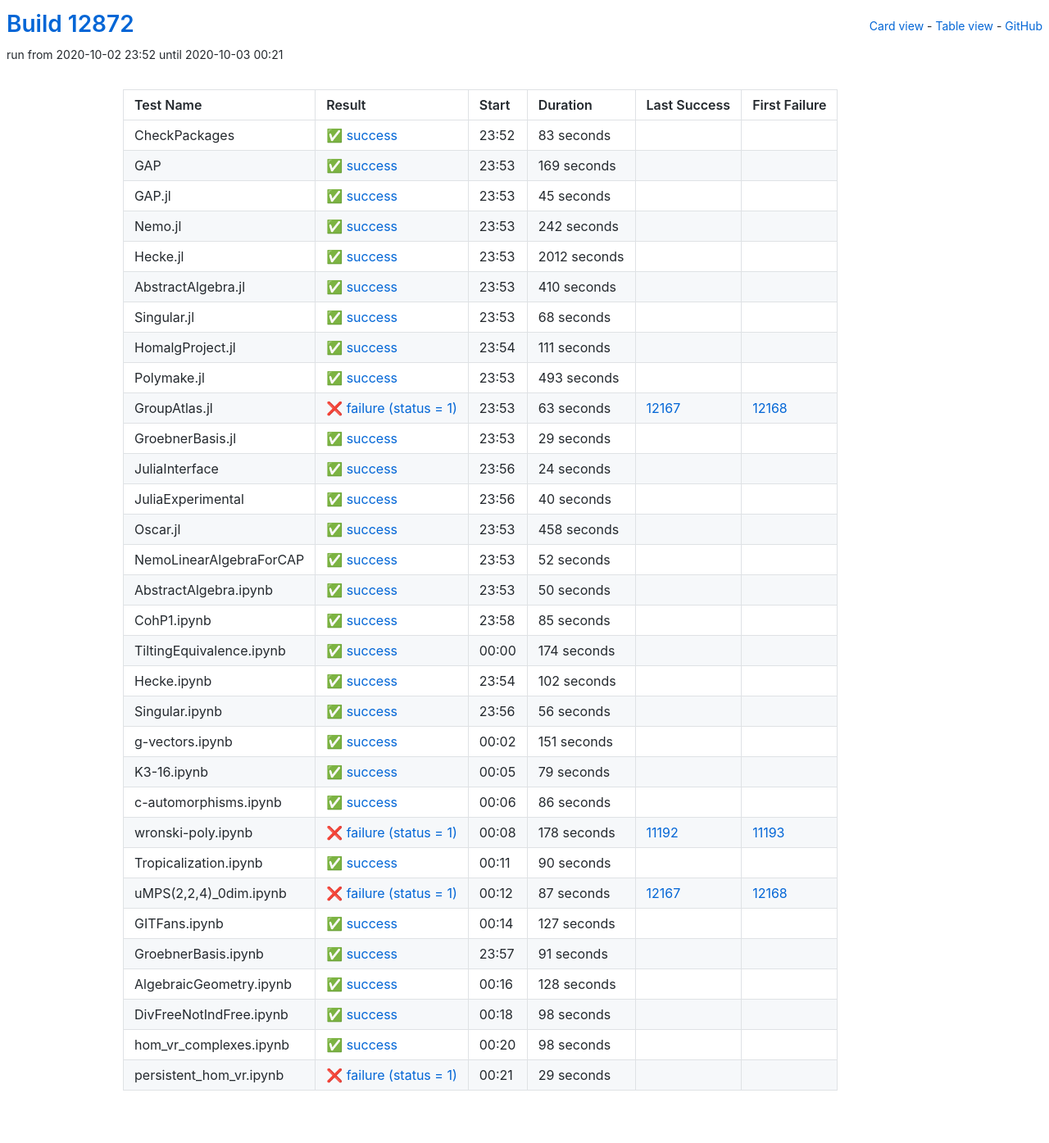
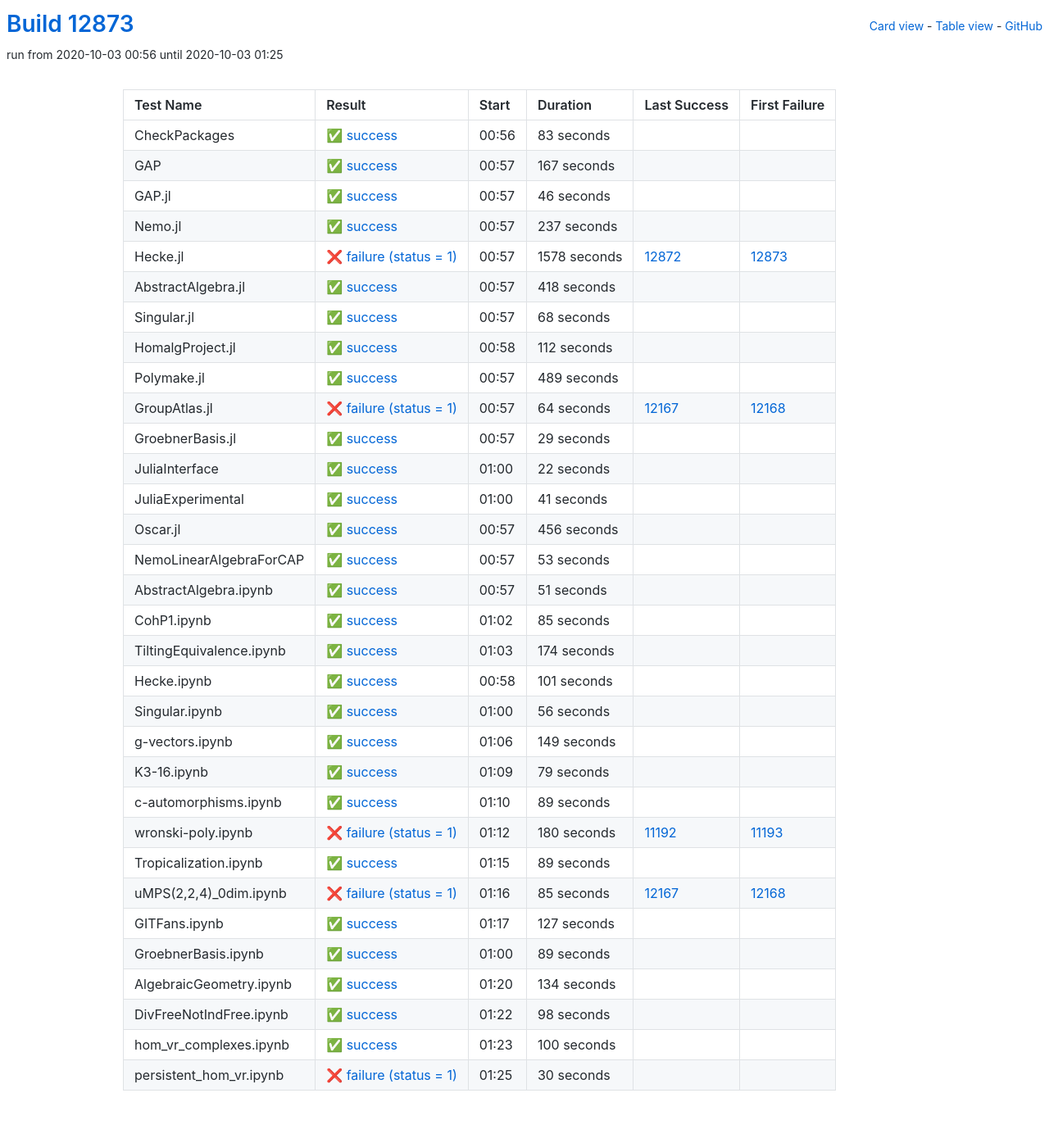
Before and after one commit to oscar-system/oscar-ci-status, a Jekyll site: the page built from table.html, in a window 1280 px wide. Shown: the whole page at 82% size. Built offline with Jekyll 4.4.1, drawn with Linux system fonts in a browser that asks for light colours.

Commit message:
Build #12873

```diff
--- a/_data/ci.yml
+++ b/_data/ci.yml
@@ -1,6 +1,6 @@
 ---
-build: 12872
-build_url: https://oscarci.mathematik.uni-kl.de/job/oscar/12872/
+build: 12873
+build_url: https://oscarci.mathematik.uni-kl.de/job/oscar/12873/
 job: oscar
 organization: oscar-system
 repo: oscar-ci-status
@@ -8,8 +8,8 @@
 tests:
 - name: CheckPackages
   id: checkpackages
-  log: https://oscarci.mathematik.uni-kl.de/job/oscar/12872/artifact/logs/build-12872/CheckPackages.log
-  start: 2020-10-02 23:52
+  log: https://oscarci.mathematik.uni-kl.de/job/oscar/12873/artifact/logs/build-12873/CheckPackages.log
+  start: 2020-10-03 00:56
   success: true
   exitcode: 0
   status: success
@@ -20,68 +20,68 @@
   first_failure_url:
 - name: GAP
   id: gap
-  log: https://oscarci.mathematik.uni-kl.de/job/oscar/12872/artifact/logs/build-12872/GAP.log
-  start: 2020-10-02 23:53
+  log: https://oscarci.mathematik.uni-kl.de/job/oscar/12873/artifact/logs/build-12873/GAP.log
+  start: 2020-10-03 00:57
   success: true
   exitcode: 0
   status: success
-  duration: 169
+  duration: 167
   last_success: false
   last_success_url:
   first_failure: false
   first_failure_url:
 - name: GAP.jl
   id: gap-jl
-  log: https://oscarci.mathematik.uni-kl.de/job/oscar/12872/artifact/logs/build-12872/GAP.jl.log
-  start: 2020-10-02 23:53
+  log: https://oscarci.mathematik.uni-kl.de/job/oscar/12873/artifact/logs/build-12873/GAP.jl.log
+  start: 2020-10-03 00:57
   success: true
   exitcode: 0
   status: success
-  duration: 45
+  duration: 46
   last_success: false
   last_success_url:
   first_failure: false
   first_failure_url:
 - name: Nemo.jl
   id: nemo-jl
-  log: https://oscarci.mathematik.uni-kl.de/job/oscar/12872/artifact/logs/build-12872/Nemo.jl.log
-  start: 2020-10-02 23:53
+  log: https://oscarci.mathematik.uni-kl.de/job/oscar/12873/artifact/logs/build-12873/Nemo.jl.log
+  start: 2020-10-03 00:57
   success: true
   exitcode: 0
   status: success
-  duration: 242
+  duration: 237
   last_success: false
   last_success_url:
   first_failure: false
   first_failure_url:
 - name: Hecke.jl
   id: hecke-jl
-  log: https://oscarci.mathematik.uni-kl.de/job/oscar/12872/artifact/logs/build-12872/Hecke.jl.log
-  start: 2020-10-02 23:53
+  log: https://oscarci.mathematik.uni-kl.de/job/oscar/12873/artifact/logs/build-12873/Hecke.jl.log
+  start: 2020-10-03 00:57
+  success: false
+  exitcode: 1
+  status: failure
+  duration: 1578
+  last_success: 12872
+  last_success_url: https://oscarci.mathematik.uni-kl.de/job/oscar/12872/
+  first_failure: 12873
+  first_failure_url: https://oscarci.mathematik.uni-kl.de/job/oscar/12873/
+- name: AbstractAlgebra.jl
+  id: abstractalgebra-jl
+  log: https://oscarci.mathematik.uni-kl.de/job/oscar/12873/artifact/logs/build-12873/AbstractAlgebra.jl.log
+  start: 2020-10-03 00:57
   success: true
   exitcode: 0
   status: success
-  duration: 2012
-  last_success: false
-  last_success_url:
-  first_failure: false
-  first_failure_url:
-- name: AbstractAlgebra.jl
-  id: abstractalgebra-jl
-  log: https://oscarci.mathematik.uni-kl.de/job/oscar/12872/artifact/logs/build-12872/AbstractAlgebra.jl.log
-  start: 2020-10-02 23:53
-  success: true
-  exitcode: 0
-  status: success
-  duration: 410
+  duration: 418
   last_success: false
   last_success_url:
   first_failure: false
   first_failure_url:
 - name: Singular.jl
   id: singular-jl
-  log: https://oscarci.mathematik.uni-kl.de/job/oscar/12872/artifact/logs/build-12872/Singular.jl.log
-  start: 2020-10-02 23:53
+  log: https://oscarci.mathematik.uni-kl.de/job/oscar/12873/artifact/logs/build-12873/Singular.jl.log
+  start: 2020-10-03 00:57
   success: true
   exitcode: 0
   status: success
@@ -92,44 +92,44 @@
   first_failure_url:
 - name: HomalgProject.jl
   id: homalgproject-jl
-  log: https://oscarci.mathematik.uni-kl.de/job/oscar/12872/artifact/logs/build-12872/HomalgProject.jl.log
-  start: 2020-10-02 23:54
+  log: https://oscarci.mathematik.uni-kl.de/job/oscar/12873/artifact/logs/build-12873/HomalgProject.jl.log
+  start: 2020-10-03 00:58
   success: true
   exitcode: 0
   status: success
-  duration: 111
+  duration: 112
   last_success: false
   last_success_url:
   first_failure: false
   first_failure_url:
 - name: Polymake.jl
   id: polymake-jl
-  log: https://oscarci.mathematik.uni-kl.de/job/oscar/12872/artifact/logs/build-12872/Polymake.jl.log
-  start: 2020-10-02 23:53
+  log: https://oscarci.mathematik.uni-kl.de/job/oscar/12873/artifact/logs/build-12873/Polymake.jl.log
+  start: 2020-10-03 00:57
   success: true
   exitcode: 0
   status: success
-  duration: 493
+  duration: 489
   last_success: false
   last_success_url:
   first_failure: false
   first_failure_url:
 - name: GroupAtlas.jl
   id: groupatlas-jl
-  log: https://oscarci.mathematik.uni-kl.de/job/oscar/12872/artifact/logs/build-12872/GroupAtlas.jl.log
-  start: 2020-10-02 23:53
+  log: https://oscarci.mathematik.uni-kl.de/job/oscar/12873/artifact/logs/build-12873/GroupAtlas.jl.log
+  start: 2020-10-03 00:57
   success: false
   exitcode: 1
   status: failure
-  duration: 63
+  duration: 64
   last_success: 12167
   last_success_url: https://oscarci.mathematik.uni-kl.de/job/oscar/12167/
   first_failure: 12168
   first_failure_url: https://oscarci.mathematik.uni-kl.de/job/oscar/12168/
 - name: GroebnerBasis.jl
   id: groebnerbasis-jl
-  log: https://oscarci.mathematik.uni-kl.de/job/oscar/12872/artifact/logs/build-12872/GroebnerBasis.jl.log
-  start: 2020-10-02 23:53
+  log: https://oscarci.mathematik.uni-kl.de/job/oscar/12873/artifact/logs/build-12873/GroebnerBasis.jl.log
+  start: 2020-10-03 00:57
   success: true
   exitcode: 0
   status: success
@@ -140,68 +140,68 @@
   first_failure_url:
 - name: JuliaInterface
   id: juliainterface
-  log: https://oscarci.mathematik.uni-kl.de/job/oscar/12872/artifact/logs/build-12872/JuliaInterface.log
-  start: 2020-10-02 23:56
+  log: https://oscarci.mathematik.uni-kl.de/job/oscar/12873/artifact/logs/build-12873/JuliaInterface.log
+  start: 2020-10-03 01:00
   success: true
   exitcode: 0
   status: success
-  duration: 24
+  duration: 22
   last_success: false
   last_success_url:
   first_failure: false
   first_failure_url:
 - name: JuliaExperimental
   id: juliaexperimental
-  log: https://oscarci.mathematik.uni-kl.de/job/oscar/12872/artifact/logs/build-12872/JuliaExperimental.log
-  start: 2020-10-02 23:56
+  log: https://oscarci.mathematik.uni-kl.de/job/oscar/12873/artifact/logs/build-12873/JuliaExperimental.log
+  start: 2020-10-03 01:00
   success: true
   exitcode: 0
   status: success
-  duration: 40
+  duration: 41
   last_success: false
   last_success_url:
   first_failure: false
   first_failure_url:
 - name: Oscar.jl
   id: oscar-jl
-  log: https://oscarci.mathematik.uni-kl.de/job/oscar/12872/artifact/logs/build-12872/Oscar.jl.log
-  start: 2020-10-02 23:53
+  log: https://oscarci.mathematik.uni-kl.de/job/oscar/12873/artifact/logs/build-12873/Oscar.jl.log
+  start: 2020-10-03 00:57
   success: true
   exitcode: 0
   status: success
-  duration: 458
+  duration: 456
   last_success: false
   last_success_url:
   first_failure: false
   first_failure_url:
 - name: NemoLinearAlgebraForCAP
   id: nemolinearalgebraforcap
-  log: https://oscarci.mathematik.uni-kl.de/job/oscar/12872/artifact/logs/build-12872/NemoLinearAlgebraForCAP.log
-  start: 2020-10-02 23:53
+  log: https://oscarci.mathematik.uni-kl.de/job/oscar/12873/artifact/logs/build-12873/NemoLinearAlgebraForCAP.log
+  start: 2020-10-03 00:57
   success: true
   exitcode: 0
   status: success
-  duration: 52
+  duration: 53
   last_success: false
   last_success_url:
   first_failure: false
   first_failure_url:
 - name: AbstractAlgebra.ipynb
   id: abstractalgebra-ipynb
-  log: https://oscarci.mathematik.uni-kl.de/job/oscar/12872/artifact/logs/build-12872/AbstractAlgebra.ipynb.log
-  start: 2020-10-02 23:53
+  log: https://oscarci.mathematik.uni-kl.de/job/oscar/12873/artifact/logs/build-12873/AbstractAlgebra.ipynb.log
+  start: 2020-10-03 00:57
   success: true
   exitcode: 0
   status: success
-  duration: 50
+  duration: 51
   last_success: false
   last_success_url:
   first_failure: false
   first_failure_url:
 - name: CohP1.ipynb
   id: cohp1-ipynb
-  log: https://oscarci.mathematik.uni-kl.de/job/oscar/12872/artifact/logs/build-12872/CohP1.ipynb.log
-  start: 2020-10-02 23:58
+  log: https://oscarci.mathematik.uni-kl.de/job/oscar/12873/artifact/logs/build-12873/CohP1.ipynb.log
+  start: 2020-10-03 01:02
   success: true
   exitcode: 0
   status: success
@@ -212,8 +212,8 @@
   first_failure_url:
 - name: TiltingEquivalence.ipynb
   id: tiltingequivalence-ipynb
-  log: https://oscarci.mathematik.uni-kl.de/job/oscar/12872/artifact/logs/build-12872/TiltingEquivalence.ipynb.log
-  start: 2020-10-03 00:00
+  log: https://oscarci.mathematik.uni-kl.de/job/oscar/12873/artifact/logs/build-12873/TiltingEquivalence.ipynb.log
+  start: 2020-10-03 01:03
   success: true
   exitcode: 0
   status: success
@@ -224,20 +224,20 @@
   first_failure_url:
 - name: Hecke.ipynb
   id: hecke-ipynb
-  log: https://oscarci.mathematik.uni-kl.de/job/oscar/12872/artifact/logs/build-12872/Hecke.ipynb.log
-  start: 2020-10-02 23:54
+  log: https://oscarci.mathematik.uni-kl.de/job/oscar/12873/artifact/logs/build-12873/Hecke.ipynb.log
+  start: 2020-10-03 00:58
   success: true
   exitcode: 0
   status: success
-  duration: 102
+  duration: 101
   last_success: false
   last_success_url:
   first_failure: false
   first_failure_url:
 - name: Singular.ipynb
   id: singular-ipynb
-  log: https://oscarci.mathematik.uni-kl.de/job/oscar/12872/artifact/logs/build-12872/Singular.ipynb.log
-  start: 2020-10-02 23:56
+  log: https://oscarci.mathematik.uni-kl.de/job/oscar/12873/artifact/logs/build-12873/Singular.ipynb.log
+  start: 2020-10-03 01:00
   success: true
   exitcode: 0
   status: success
@@ -248,20 +248,20 @@
   first_failure_url:
 - name: g-vectors.ipynb
   id: g-vectors-ipynb
-  log: https://oscarci.mathematik.uni-kl.de/job/oscar/12872/artifact/logs/build-12872/g-vectors.ipynb.log
-  start: 2020-10-03 00:02
+  log: https://oscarci.mathematik.uni-kl.de/job/oscar/12873/artifact/logs/build-12873/g-vectors.ipynb.log
+  start: 2020-10-03 01:06
   success: true
   exitcode: 0
   status: success
-  duration: 151
+  duration: 149
   last_success: false
   last_success_url:
   first_failure: false
   first_failure_url:
 - name: K3-16.ipynb
   id: k3-16-ipynb
-  log: https://oscarci.mathematik.uni-kl.de/job/oscar/12872/artifact/logs/build-12872/K3-16.ipynb.log
-  start: 2020-10-03 00:05
+  log: https://oscarci.mathematik.uni-kl.de/job/oscar/12873/artifact/logs/build-12873/K3-16.ipynb.log
+  start: 2020-10-03 01:09
   success: true
   exitcode: 0
   status: success
@@ -272,56 +272,56 @@
   first_failure_url:
 - name: c-automorphisms.ipynb
   id: c-automorphisms-ipynb
-  log: https://oscarci.mathematik.uni-kl.de/job/oscar/12872/artifact/logs/build-12872/c-automorphisms.ipynb.log
-  start: 2020-10-03 00:06
+  log: https://oscarci.mathematik.uni-kl.de/job/oscar/12873/artifact/logs/build-12873/c-automorphisms.ipynb.log
+  start: 2020-10-03 01:10
   success: true
   exitcode: 0
   status: success
-  duration: 86
+  duration: 89
   last_success: false
   last_success_url:
   first_failure: false
   first_failure_url:
 - name: wronski-poly.ipynb
   id: wronski-poly-ipynb
-  log: https://oscarci.mathematik.uni-kl.de/job/oscar/12872/artifact/logs/build-12872/wronski-poly.ipynb.log
-  start: 2020-10-03 00:08
+  log: https://oscarci.mathematik.uni-kl.de/job/oscar/12873/artifact/logs/build-12873/wronski-poly.ipynb.log
+  start: 2020-10-03 01:12
   success: false
   exitcode: 1
   status: failure
-  duration: 178
+  duration: 180
   last_success: 11192
   last_success_url: https://oscarci.mathematik.uni-kl.de/job/oscar/11192/
   first_failure: 11193
   first_failure_url: https://oscarci.mathematik.uni-kl.de/job/oscar/11193/
 - name: Tropicalization.ipynb
   id: tropicalization-ipynb
-  log: https://oscarci.mathematik.uni-kl.de/job/oscar/12872/artifact/logs/build-12872/Tropicalization.ipynb.log
-  start: 2020-10-03 00:11
+  log: https://oscarci.mathematik.uni-kl.de/job/oscar/12873/artifact/logs/build-12873/Tropicalization.ipynb.log
+  start: 2020-10-03 01:15
   success: true
   exitcode: 0
   status: success
-  duration: 90
+  duration: 89
   last_success: false
   last_success_url:
   first_failure: false
   first_failure_url:
 - name: uMPS(2,2,4)_0dim.ipynb
   id: umps-2-2-4-0dim-ipynb
-  log: https://oscarci.mathematik.uni-kl.de/job/oscar/12872/artifact/logs/build-12872/uMPS-2-2-4-_0dim.ipynb.log
-  start: 2020-10-03 00:12
+  log: https://oscarci.mathematik.uni-kl.de/job/oscar/12873/artifact/logs/build-12873/uMPS-2-2-4-_0dim.ipynb.log
+  start: 2020-10-03 01:16
   success: false
   exitcode: 1
   status: failure
-  duration: 87
+  duration: 85
   last_success: 12167
   last_success_url: https://oscarci.mathematik.uni-kl.de/job/oscar/12167/
   first_failure: 12168
   first_failure_url: https://oscarci.mathematik.uni-kl.de/job/oscar/12168/
 - name: GITFans.ipynb
   id: gitfans-ipynb
-  log: https://oscarci.mathematik.uni-kl.de/job/oscar/12872/artifact/logs/build-12872/GITFans.ipynb.log
-  start: 2020-10-03 00:14
+  log: https://oscarci.mathematik.uni-kl.de/job/oscar/12873/artifact/logs/build-12873/GITFans.ipynb.log
+  start: 2020-10-03 01:17
   success: true
   exitcode: 0
   status: success
@@ -332,32 +332,32 @@
   first_failure_url:
 - name: GroebnerBasis.ipynb
   id: groebnerbasis-ipynb
-  log: https://oscarci.mathematik.uni-kl.de/job/oscar/12872/artifact/logs/build-12872/GroebnerBasis.ipynb.log
-  start: 2020-10-02 23:57
+  log: https://oscarci.mathematik.uni-kl.de/job/oscar/12873/artifact/logs/build-12873/GroebnerBasis.ipynb.log
+  start: 2020-10-03 01:00
   success: true
   exitcode: 0
   status: success
-  duration: 91
+  duration: 89
   last_success: false
   last_success_url:
   first_failure: false
   first_failure_url:
 - name: AlgebraicGeometry.ipynb
   id: algebraicgeometry-ipynb
-  log: https://oscarci.mathematik.uni-kl.de/job/oscar/12872/artifact/logs/build-12872/AlgebraicGeometry.ipynb.log
-  start: 2020-10-03 00:16
+  log: https://oscarci.mathematik.uni-kl.de/job/oscar/12873/artifact/logs/build-12873/AlgebraicGeometry.ipynb.log
+  start: 2020-10-03 01:20
   success: true
   exitcode: 0
   status: success
-  duration: 128
+  duration: 134
   last_success: false
   last_success_url:
   first_failure: false
   first_failure_url:
 - name: DivFreeNotIndFree.ipynb
   id: divfreenotindfree-ipynb
-  log: https://oscarci.mathematik.uni-kl.de/job/oscar/12872/artifact/logs/build-12872/DivFreeNotIndFree.ipynb.log
-  start: 2020-10-03 00:18
+  log: https://oscarci.mathematik.uni-kl.de/job/oscar/12873/artifact/logs/build-12873/DivFreeNotIndFree.ipynb.log
+  start: 2020-10-03 01:22
   success: true
   exitcode: 0
   status: success
@@ -368,24 +368,24 @@
   first_failure_url:
 - name: hom_vr_complexes.ipynb
   id: hom-vr-complexes-ipynb
-  log: https://oscarci.mathematik.uni-kl.de/job/oscar/12872/artifact/logs/build-12872/hom_vr_complexes.ipynb.log
-  start: 2020-10-03 00:20
+  log: https://oscarci.mathematik.uni-kl.de/job/oscar/12873/artifact/logs/build-12873/hom_vr_complexes.ipynb.log
+  start: 2020-10-03 01:23
   success: true
   exitcode: 0
   status: success
-  duration: 98
+  duration: 100
   last_success: false
   last_success_url:
   first_failure: false
   first_failure_url:
 - name: persistent_hom_vr.ipynb
   id: persistent-hom-vr-ipynb
-  log: https://oscarci.mathematik.uni-kl.de/job/oscar/12872/artifact/logs/build-12872/persistent_hom_vr.ipynb.log
-  start: 2020-10-03 00:21
+  log: https://oscarci.mathematik.uni-kl.de/job/oscar/12873/artifact/logs/build-12873/persistent_hom_vr.ipynb.log
+  start: 2020-10-03 01:25
   success: false
   exitcode: 1
   status: failure
-  duration: 29
+  duration: 30
   last_success: false
   last_success_url:
   first_failure: false
```
Also changed, not shown: README.md.
